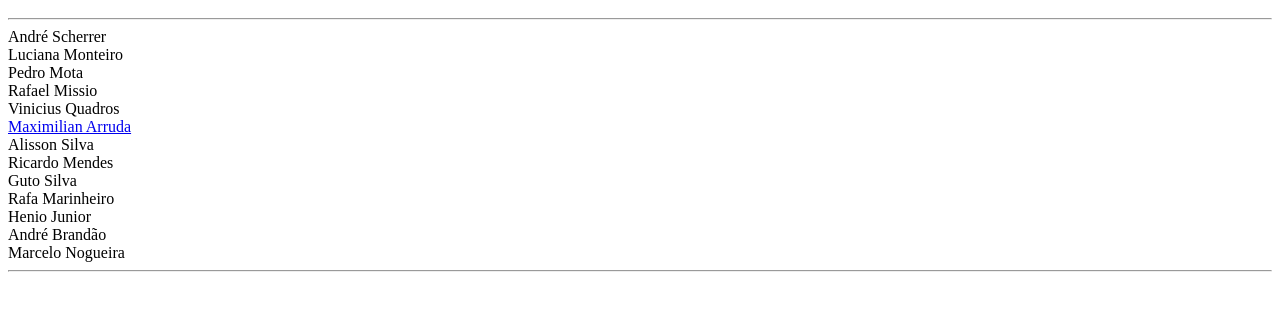
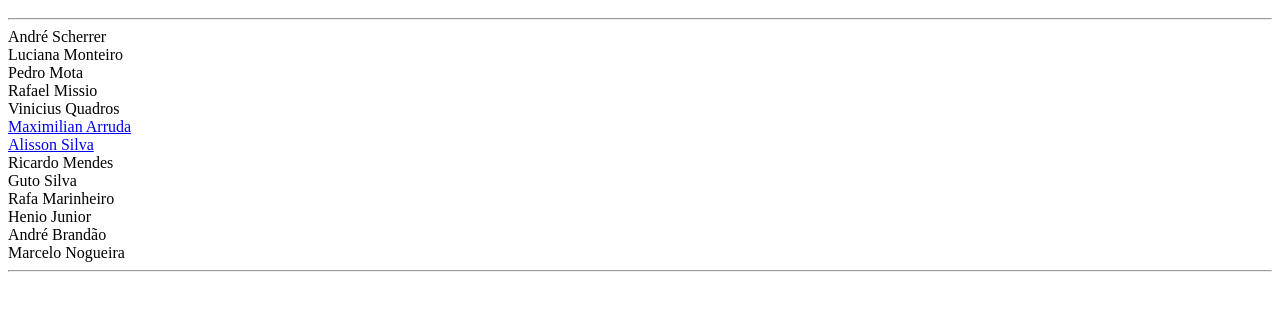
Before and after one commit to dearrudam/SiteSPS, a plain HTML site: page index.html in a window 1280 px wide. Shown: the part 48-358 px from the top of the page. Drawn offline with Linux system fonts and the light colour scheme.

Commit message:
alterando INDEX adicionando link alisson

```diff
--- a/index.html
+++ b/index.html
@@ -11,7 +11,7 @@ Pedro Mota<br>
 Rafael Missio<br>
 Vinicius Quadros<br>
 <a href="dearrudam.html">Maximilian Arruda</a><br>
-Alisson Silva<br>
+<a href="Alisson_Medeiros.html">Alisson Silva</a><br>
 Ricardo Mendes<br>
 Guto Silva<br>
 Rafa Marinheiro<br>
```
